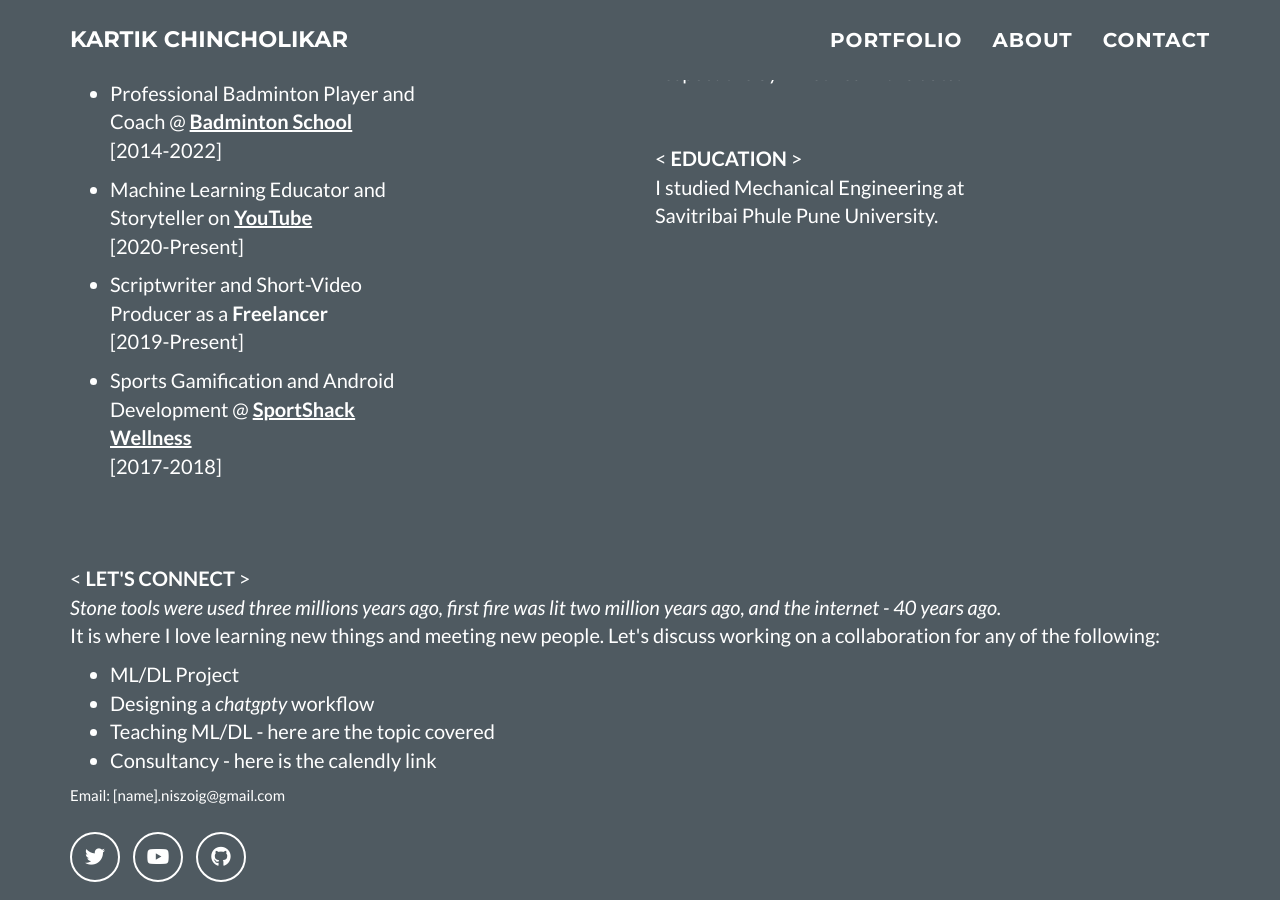
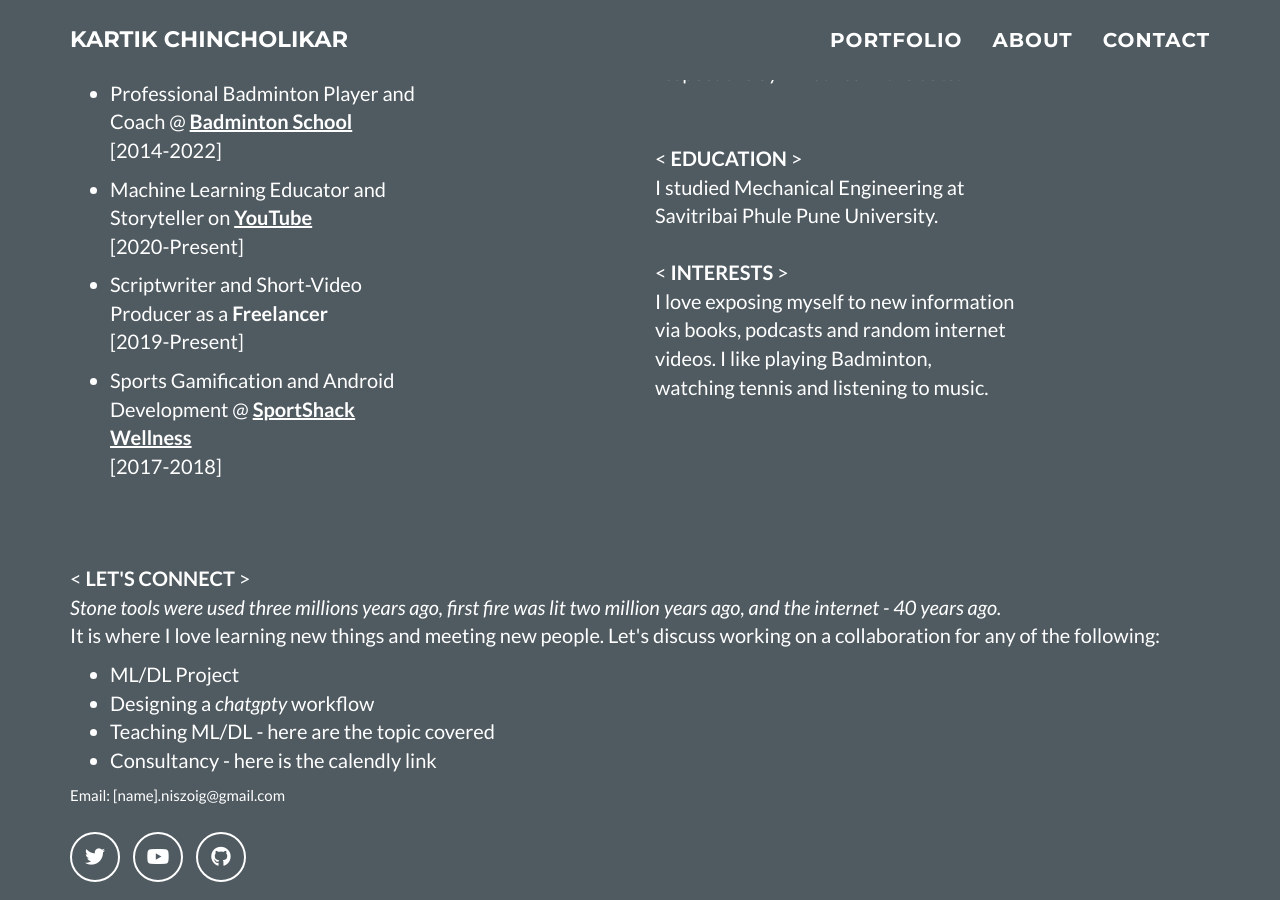
Before and after one commit to kartikchincholikar/kartikchincholikar.github.io, a Jekyll site: the page built from _posts/2014-07-17-Simulations in Statistical Learning Theory.markdown, in a window 1280 px wide and 900 px high, scrolled down 812 px. Built offline with Jekyll 4.4.1, drawn with Linux system fonts in a browser that asks for light colours.

Commit message:
Update about.html

```diff
--- a/_includes/about.html
+++ b/_includes/about.html
@@ -21,6 +21,9 @@
           <br><br>
           <<b> EDUCATION </b>><br>
 I studied Mechanical Engineering at Savitribai Phule Pune University.
+          <br><br>
+          <<b> INTERESTS </b>><br>
+I love exposing myself to new information via books, podcasts and random internet videos. I like playing Badminton, watching tennis and listening to music.
           </p>
       </div>
     </div>
```
